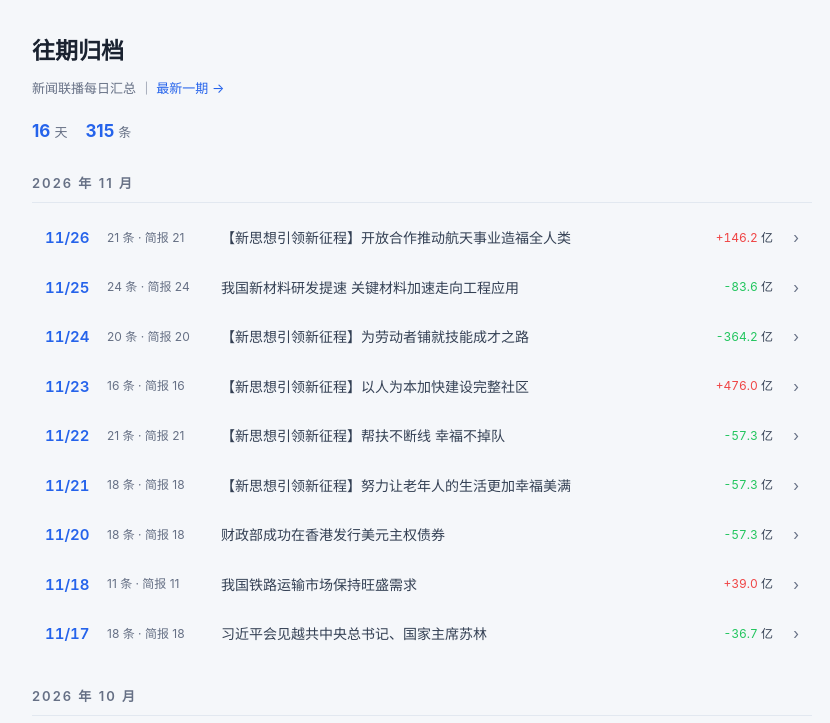
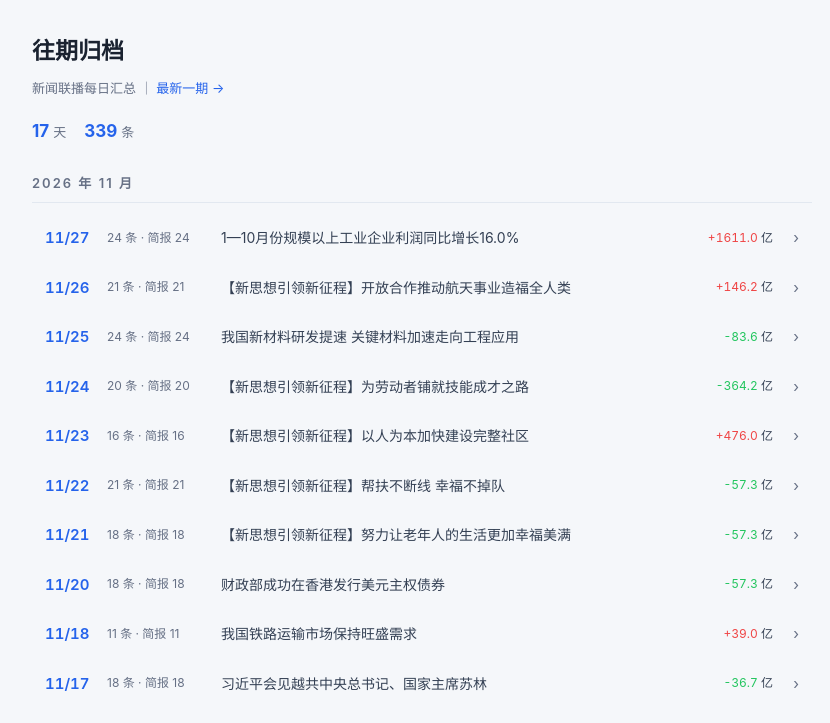
Before and after one commit to chenglinshuo520/xwlb-brief, a plain HTML site: page index.html in a window 1280 px wide. Shown: the top 723 px of the page, without its empty margins (218-1048 px from the left). Drawn offline with Linux system fonts and the light colour scheme.

Commit message:
archive index

```diff
--- a/index.html
+++ b/index.html
@@ -46,13 +46,20 @@
   <h1>往期归档</h1>
   <div class="sub">新闻联播每日汇总 ｜ <a href="latest.html" style="color:var(--accent);text-decoration:none">最新一期 →</a></div>
   <div class="stats">
-    <span><b>16</b>天</span>
-    <span><b>315</b>条</span>
+    <span><b>17</b>天</span>
+    <span><b>339</b>条</span>
   </div>
 
       <section>
         <h2>2026 年 11 月</h2>
 
+        <a class="row" href="2026-11-27.html">
+          <span class="d">11/27</span>
+          <span class="meta">24 条 · 简报 24</span>
+          <span class="t">1—10月份规模以上工业企业利润同比增长16.0%</span>
+          <span class="net"><span class='up'>+1611.0</span> 亿</span>
+          <span class="go">›</span>
+        </a>
         <a class="row" href="2026-11-26.html">
           <span class="d">11/26</span>
           <span class="meta">21 条 · 简报 21</span>
```
